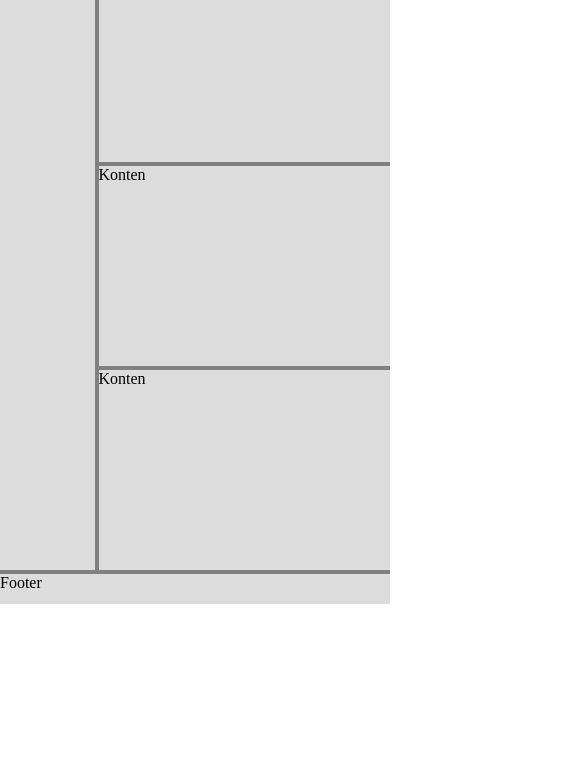
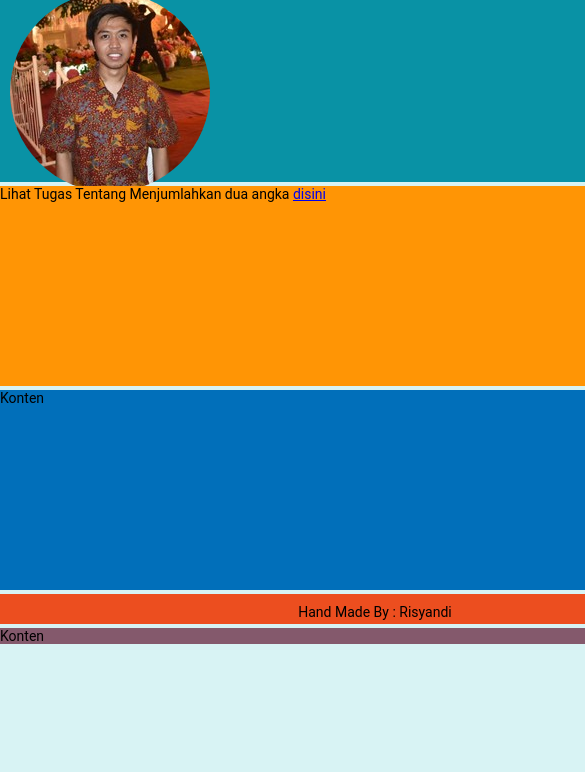
Before and after one commit to Risyandi/risyandi-mws2018, a plain HTML site: page public/project3/index.html in a window 390 px wide. Shown: the part 72-844 px from the top of the page, 585 px wide, since content can reach past the window. Drawn offline with Linux system fonts and the light colour scheme.

Commit message:
adding style

```diff
--- a/public/project3/index.html
+++ b/public/project3/index.html
@@ -11,14 +11,18 @@
 </head>
 
 <body>
-    <div class="border">
-        <div class="container">
-            <div class="menu">Menu</div>
-            <div class="sidebar">Sidebar</div>
-            <div class="konten">Lihat Tugas Tentang Menjumlahkan dua angka <a href="https://risyandi-mws.firebaseapp.com/project1/" target="_blank">disini</a></div>
-            <div class="konten">Konten</div>
-            <div class="konten">Konten</div>
-            <div class="footer">Footer</div>
+    <div>
+        <div class="main-container">
+            <div class="container">
+                <div class="menu color-1"><img src="images/risyandi_logo.png" alt="logo" srcset="images/risyandi_logo.png"></div>
+                <div class="sidebar color-2"><img src="images/risyandi_profile.jpg" alt="profile" srcset="images/risyandi_profile.jpg"></div>
+                <div class="konten color-3">Lihat Tugas Tentang Menjumlahkan dua angka
+                    <a href="https://risyandi-mws.firebaseapp.com/project1/" target="_blank">disini</a>
+                </div>
+                <div class="konten color-4">Konten</div>
+                <div class="konten color-5">Konten</div>
+                <div class="footer color-1">Hand Made By : Risyandi</div>
+            </div>
         </div>
     </div>
 </body>
--- a/public/project3/style/style.css
+++ b/public/project3/style/style.css
@@ -1,7 +1,10 @@
 /* css reset */
 html {
+    background-color:rgba(100, 209, 212, 0.25);;
     box-sizing: border-box;
-    font-size: 16px;
+    font-family: 'Roboto', sans-serif;
+    font-size: 14px;
+    font-weight: 400;
   }
 
   *, *:before, *:after {
@@ -24,11 +27,16 @@ html {
   }
 /* css reset */
 
+.main-container {
+    margin-left: auto;
+    margin-right: auto;
+    width: 750px;
+}
 .container{
     display: grid;
     width: 100%;
     grid-template-columns: repeat(4, 1fr);
-    grid-template-rows: 30px repeat(3, 200px) 30px;
+    grid-template-rows: 50px repeat(3, 200px) 30px;
     grid-gap: 4px;
 }
 .border {
@@ -38,10 +46,17 @@ html {
     background: gainsboro;
     grid-column: 1/5;
 }
+.menu img {
+    width: 150px;
+    padding: 5px;
+}
 .sidebar{
     background: gainsboro;
     grid-row: 2/5;
-
+}
+.sidebar img {
+    border-radius: 50%;
+    padding: 10px;
 }
 .konten{
     background: gainsboro;
@@ -51,6 +66,87 @@ html {
     background: gainsboro;
     grid-column: 1/5;
     grid-row: 5/5;
+    text-align: center;
+    padding: 10px;
+}
+
+/* coloring */
+.color-1 {
+    background: #ec4e1f ;
+}
+.color-2 {
+    background: #0992a5 ;
+}
+.color-3 {
+    background: #ff9505 ;
+}
+.color-4 {
+    background: #016fba ;
+}
+.color-5 {
+    background: #84596c;
+}
+
+/* media query */
+@media screen and (max-width:800px) {
+    .main-container {
+        margin-left: auto;
+        margin-right: auto;
+        width: 750px;
+    }
+    .container{
+        display: grid;
+        width: 100%;
+        grid-template-columns: 100%;
+        grid-template-rows: 50px repeat(3, 200px) 30px;
+        grid-gap: 4px;
+    }
+    .border {
+        background-color: gray;
+    }
+    .menu{
+        background: gainsboro;
+        grid-column: 1;
+    }
+    .menu img {
+        width: 150px;
+        padding: 5px;
+    }
+    .sidebar{
+        background: gainsboro;
+        grid-row: 2;
+    }
+    .sidebar img {
+        border-radius: 50%;
+        /* padding: 10px;     */
+    }
+    .konten{
+        background: gainsboro;
+        grid-column: 1/2;
+    }
+    .footer{
+        background: gainsboro;
+        grid-column: 1/2;
+        text-align: center;
+        padding: 10px;
+    }
+
+    /* coloring */
+    .color-1 {
+        background: #ec4e1f ;
+    }
+    .color-2 {
+        background: #0992a5 ;
+    }
+    .color-3 {
+        background: #ff9505 ;
+    }
+    .color-4 {
+        background: #016fba ;
+    }
+    .color-5 {
+        background: #84596c;
+    }
 }
 
 /*
@@ -72,4 +168,11 @@ example --> grid-row: 1/4;
 repeat is simplify from here :
 grid-template-columns: 1fr 1fr 1fr;
 example --> repeat(3, 1fr)
+
+// for coloring grid
+color 1 : #ec4e1f
+color 2 : #0992a5
+color 3 : #ff9505
+color 4 : #016fba
+color 5 : #84596c
 */
```
Also changed, not shown: public/project3/images/risyandi_logo.png (added), public/project3/images/risyandi_profile.jpg (added), 1 other file.
